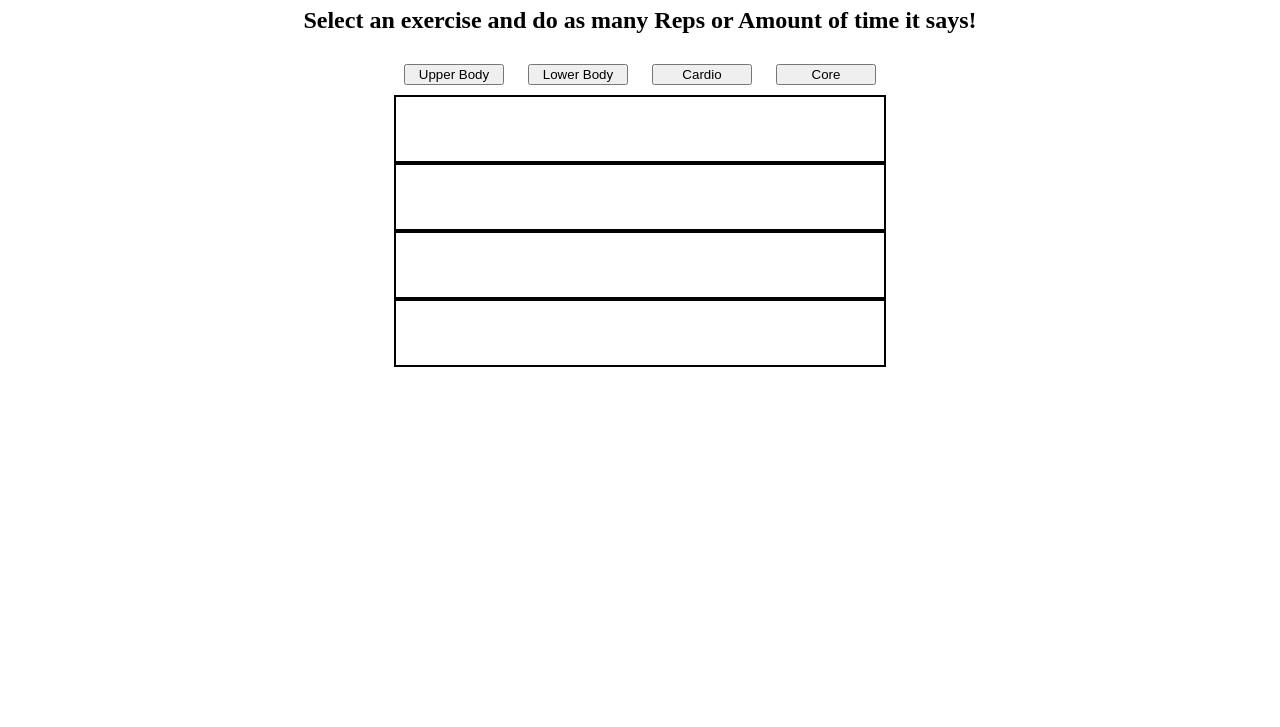
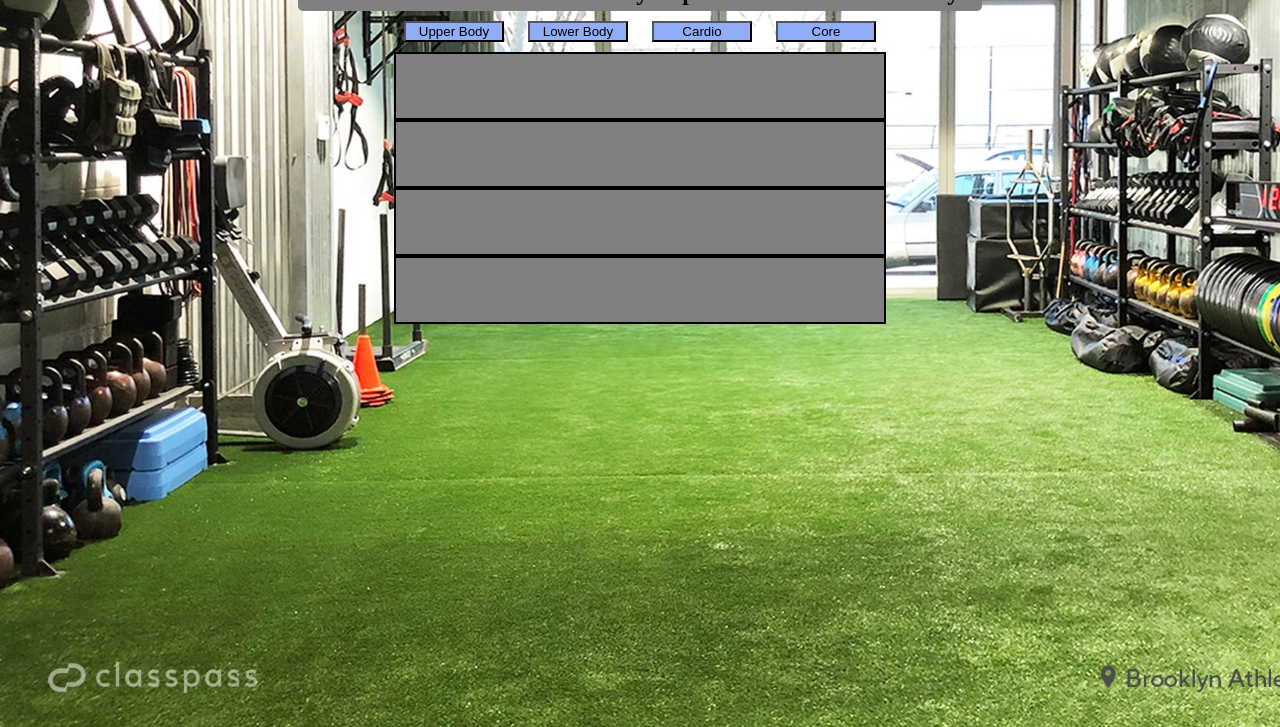
Before and after one commit to BrettSeifried/LAB-02-MAGIC-8-BALL, a website with bundled scripts: page index.html in a window 1280 px wide. Shown: the part 73-800 px from the top of the page. Built offline with nearby package versions, Linux system fonts and the light colour scheme.

Commit message:
project done and styled, need to cyper test

```diff
--- a/styles/style.css
+++ b/styles/style.css
@@ -3,21 +3,32 @@ body {
     display: flex;
     flex-direction: column;
     align-items: center;
-    background-image: src='./ass    ';
+    background-image: url(../assets/gym.jpg);
+    background-size: cover;
 }
 
 h1, h2 {
     display: flex;
     justify-content: center;
+    background-color: grey;
+    margin: 0px;
+    padding: 5px;
+    border-radius: 5px;
 }
 
 button {
     width: 100px;
     margin: 10px;
+    background-color: rgb(145, 173, 248);
 }
 
 .amounts {
     text-align: right;
+    font-weight: bold;
+}
+
+.workouts{
+    font-weight: bold;
 }
 
 .p {
@@ -35,4 +46,5 @@ data {
     display: grid;
     grid-template-columns: repeat(2, 1fr);
     grid-template-rows: 1fr 1fr;
+    background-color: gray;
 }
```
Also changed, not shown: cypress/integration/example.spec.js (+2 -2 lines).
